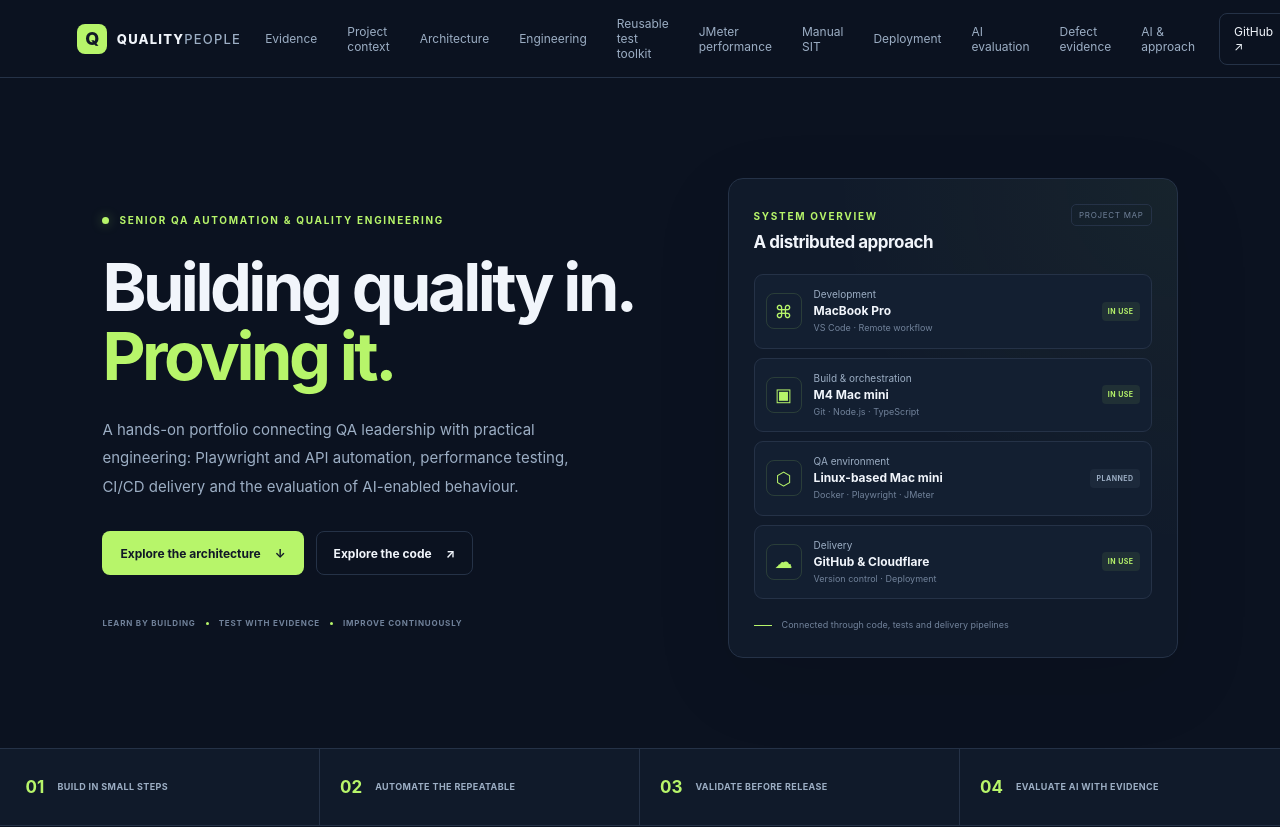
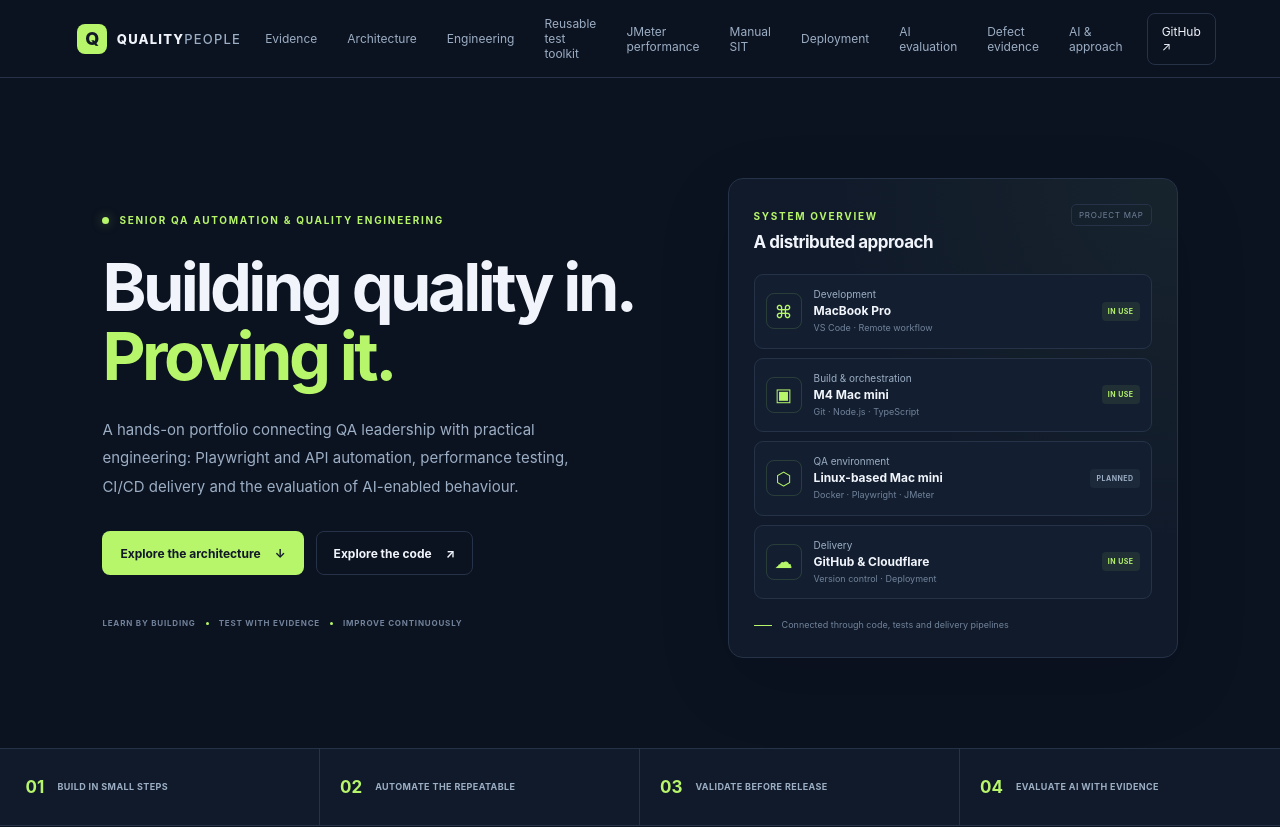
Before and after one commit to Floodzie2/qualitypeople-portfolio, a React (Vite) app: page / in a window 1280 px wide. Shown: the top 827 px of the page. Built offline with nearby package versions, Linux system fonts and the light colour scheme.

Commit message:
Keep portfolio navigation concise

```diff
--- a/src/App.tsx
+++ b/src/App.tsx
@@ -75,7 +75,6 @@ function App() {
 
         <nav className="main-nav" aria-label="Main navigation">
           <a href="#highlights">Evidence</a>
-          <a href="#story">Project context</a>
           <a href="#architecture">Architecture</a>
           <a href="#engineering">Engineering</a>
           <a href="#developer-playwright">Reusable test toolkit</a>
```
